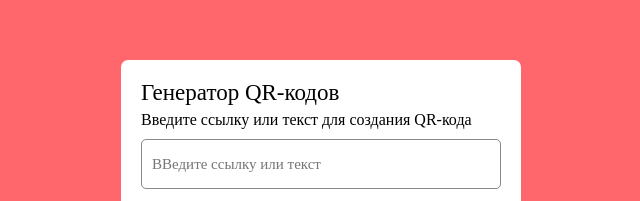
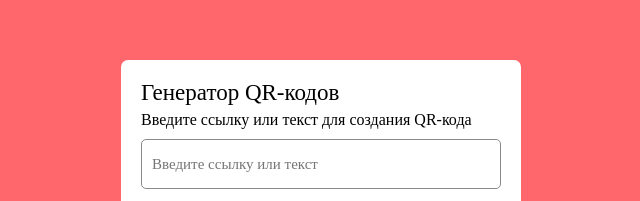
Before and after one commit to Fritchara/qr-code_generator, a plain HTML site: page index.html in a window 1280 px wide. Shown: the part 215-416 px from the top of the page, 319-959 px from the left. Drawn offline with Linux system fonts and the light colour scheme.

Commit message:
Update index.html

```diff
--- a/index.html
+++ b/index.html
@@ -14,7 +14,7 @@
       <p>Введите ссылку или текст для создания QR-кода</p>
     </div>
     <div class="input-form">
-      <input type="text" class="qr-input" placeholder="ВВедите ссылку или текст">
+      <input type="text" class="qr-input" placeholder="Введите ссылку или текст">
       <button class="generate-btn">Создать QR-код</button>
     </div>
     <div class="qr-code">
```
